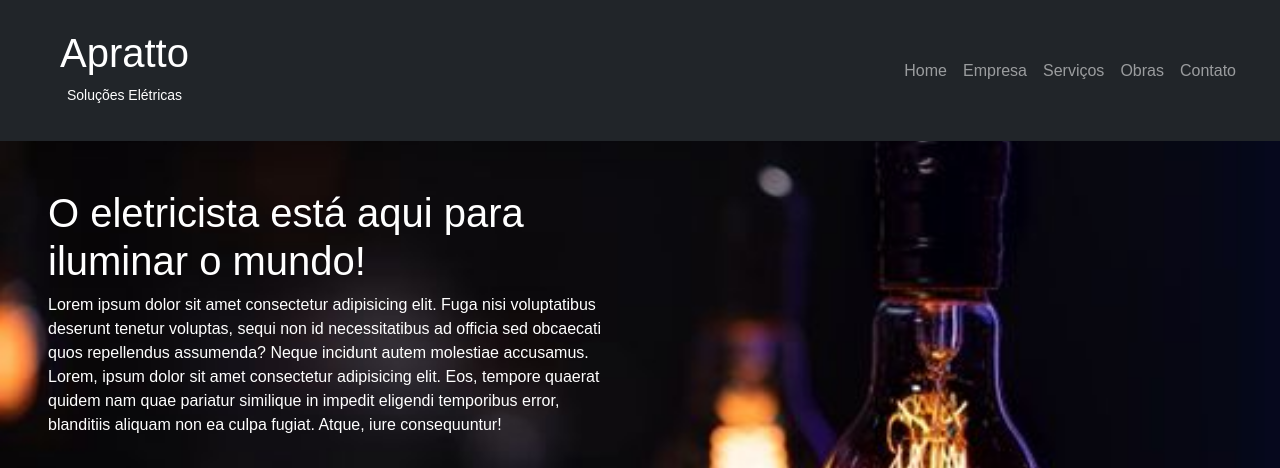
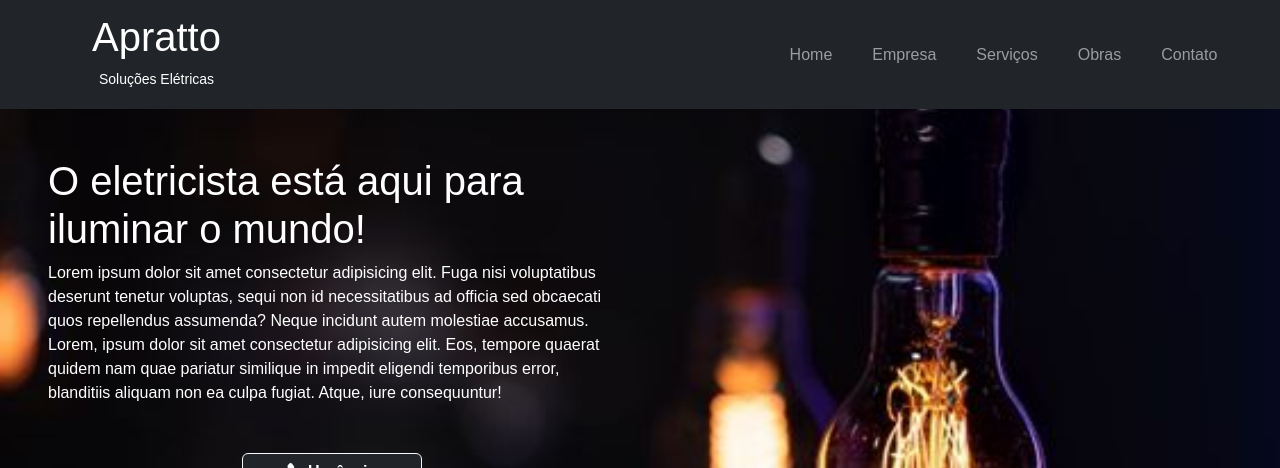
Before and after one commit to RodrigosRockenbach/site_cliente_AP, a plain HTML site: page index.html in a window 1280 px wide. Shown: the top 468 px of the page. Drawn offline with nearby package versions, Linux system fonts and the light colour scheme.

Commit message:
Ultimos ajustes na navbar
Centralização dos itens

```diff
--- a/assets/style.css
+++ b/assets/style.css
@@ -1,10 +1,26 @@
 *{
-    /*background-color: rgb(1, 1, 39);
-    border: solid 1px black;*/
     margin: 0;
     color: white;
     font-family: Arial, Helvetica, sans-serif;
+}
 
+.divLogo{
+    display: flex;
+    padding-left: 5rem;
+
+}
+
+.div_menu{
+    width: 40%;
+
+}
+
+@media (max-width: 574px){
+    #collapsibleNavbar{
+        padding-top: 50px;
+        text-align: center;
+        transition: all;
+    }
 }
 
 header{
--- a/index.html
+++ b/index.html
@@ -17,35 +17,37 @@
     <!--NavBar-->
     <nav>
         <!--Barra de navegação com logotipo e link's responsivo-->
-        <nav class="navbar navbar-expand-sm bg-dark navbar-dark p-4">
+        <nav class="navbar navbar-expand-sm bg-dark navbar-dark">
           <div class="container-fluid">
             <!--Logo da navBar-->
-            <a class="navbar-brand text-center px-4" href="#">
-              <h1>Apratto</h1>
-              <h6><small>Soluções Elétricas</small></h6>
-            </a>
+            <div class="divLogo">
+              <a class="navbar-brand text-center" href="#">
+                <h1>Apratto</h1>
+                <h6><small>Soluções Elétricas</small></h6>
+              </a>
+            </div>
 
             <!--Link e botão responsivo-->
-            <div>
-              <button class="navbar-toggler" type="button" data-bs-toggle="collapse" data-bs-target="#collapsibleNavbar" >
+            <div class="div_menu p-3">
+              <button class="navbar-toggler" type="button" data-bs-toggle="collapse" data-bs-target="#collapsibleNavbar" style="float: right;">
                 <span class="navbar-toggler-icon"></span>
               </button>
               <div class="collapse navbar-collapse" id="collapsibleNavbar">
-                <ul class="navbar-nav" >
-                  <li class="nav-item">
+                <ul class="navbar-nav row">
+                  <li class="nav-item col-sm">
                     <a class="nav-link" href="#">Home</a>
                   </li>
-                  <li class="nav-item">
+                  <li class="nav-item col-sm">
                     <a class="nav-link" href="#">Empresa</a>
                   </li>
-                  <li class="nav-item">
+                  <li class="nav-item col-sm">
                     <a class="nav-link" href="#">Serviços</a>
                   </li>
-                  <li class="nav-item">
+                  <li class="nav-item col-sm">
                     <a class="nav-link" href="#">Obras</a>
                   </li>
-                  <li class="nav-item">
-                    <a class="nav-link" href="#aside">Contato</a>
+                  <li class="nav-item col-sm">
+                    <a class="nav-link" href="#">Contato</a>
                   </li>
                 </ul>
               </div>
```
